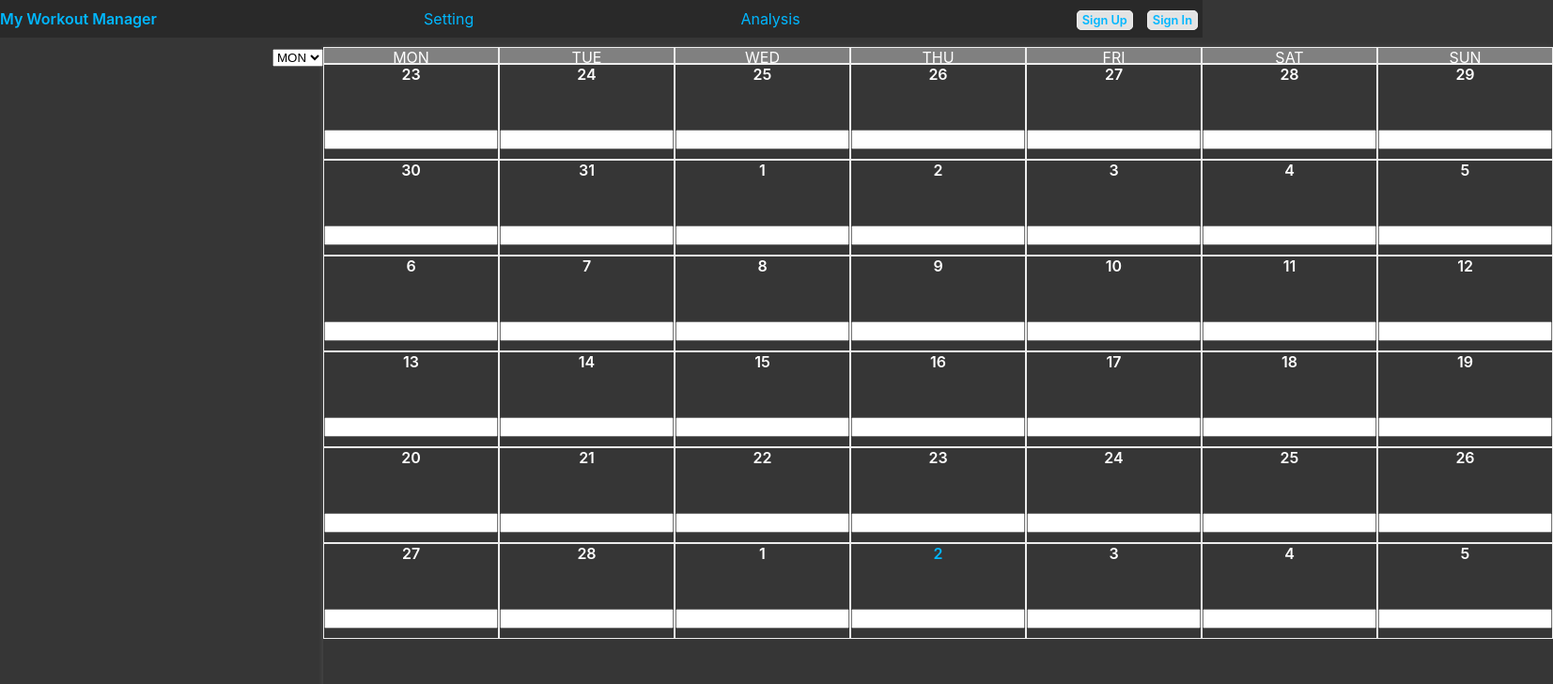
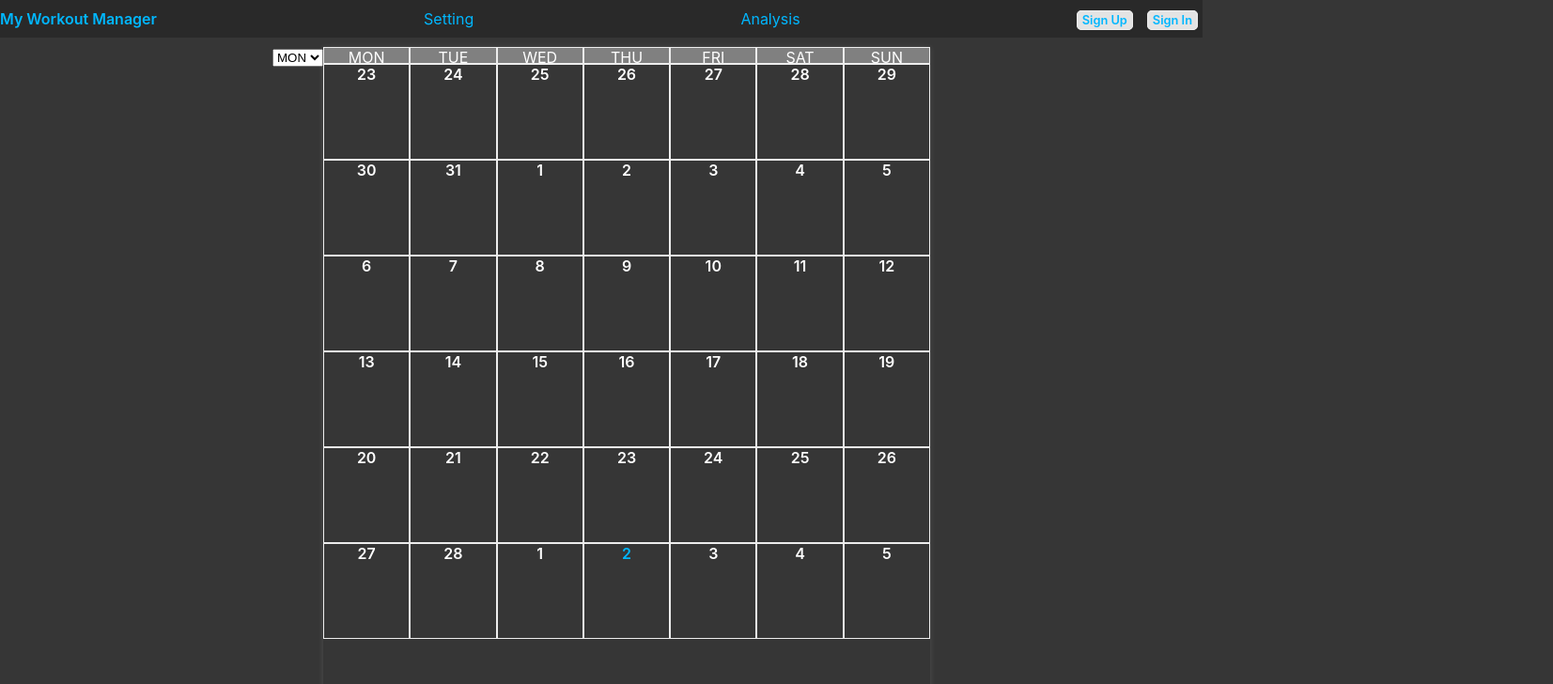
Before and after one commit to pmjuu/my-workout-manager, a React (Create React App) app: page / in a window 1280 px wide. Shown: the top 728 px of the page at 94% size, 1653 px wide, since content can reach past the window. Built offline with nearby package versions, Linux system fonts and the light colour scheme.

Commit message:
fix: edit className in Daily.js

```diff
--- a/src/components/common/Daily.js
+++ b/src/components/common/Daily.js
@@ -38,19 +38,19 @@ const Wrapper = styled.div`
     color: #a0a0a0;
   }
 
-  .text-input {
+  .memo {
     width: 97%;
     border: 1px solid transparent;
     background-color: transparent;
     transition: 0.3s all ease;
   }
 
-  .text-input:hover {
+  .memo:hover {
     border-color: #ededed;
     color: white;
   }
 
-  .text-input:focus {
+  .memo:focus {
     border-color: #ededed;
     color: white;
   }
```
